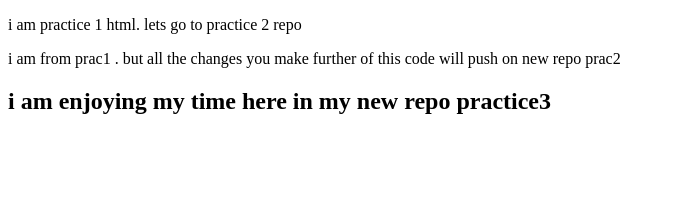
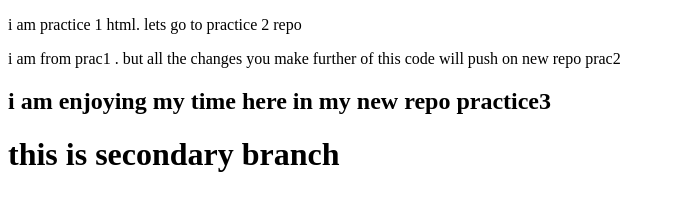
Before and after one commit to invisible360/practice1, a plain HTML site: page index.html in a window 1280 px wide. Shown: the whole page, without its empty margins (0-675 px from the left). Drawn offline with Linux system fonts and the light colour scheme.

Commit message:
secondary branch created

```diff
--- a/index.html
+++ b/index.html
@@ -10,5 +10,6 @@
     <p>i am practice 1 html. lets go to practice 2 repo</p>
     <P>i am from prac1 . but all the changes you make further of this code will push on new repo prac2</P>
     <h2>i am enjoying my time here in my new repo practice3</h2>
+    <h1>this is secondary branch</h1>
 </body>
 </html>
```
